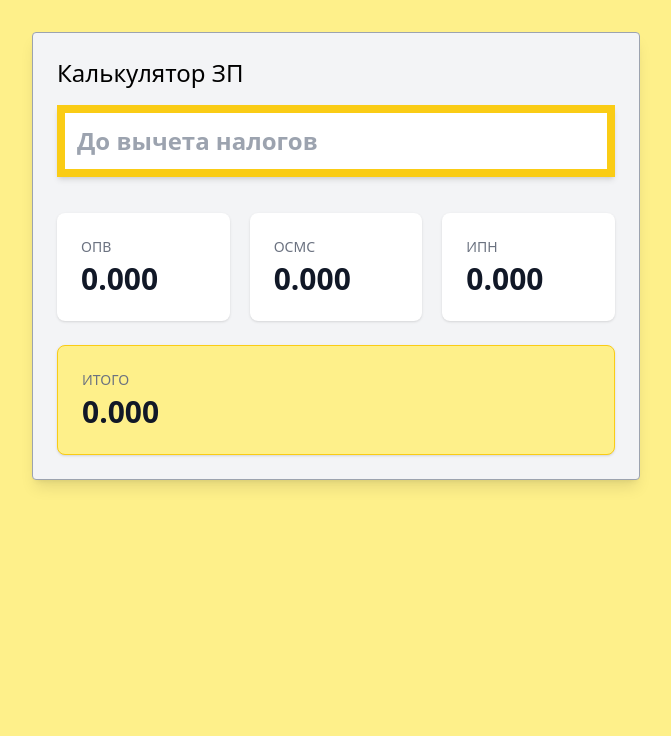
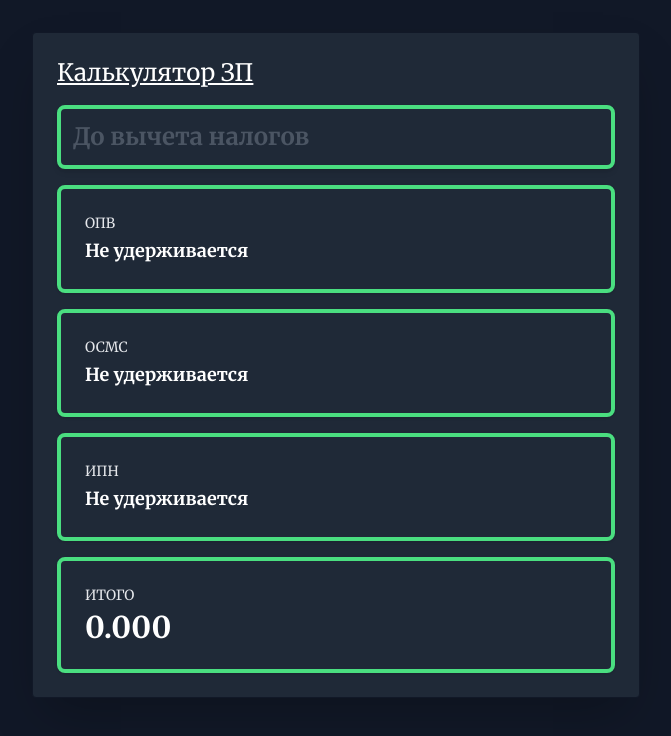
Before and after one commit to vandekott/salary-calc, a plain HTML site: page index.html in a window 1280 px wide. Shown: the whole page, without its empty margins (304-975 px from the left). Drawn offline with nearby package versions, Linux system fonts and the light colour scheme.

Commit message:
Update index.html

```diff
--- a/index.html
+++ b/index.html
@@ -6,40 +6,45 @@
     <meta name="viewport" content="width=device-width, initial-scale=1.0">
     <title>Калькулятор заработной платы РК</title>
     <script src="https://cdn.tailwindcss.com"></script>
+    <link rel="preconnect" href="https://fonts.googleapis.com">
+    <link rel="preconnect" href="https://fonts.gstatic.com" crossorigin>
+    <link href="https://fonts.googleapis.com/css2?family=Merriweather:wght@400;700;900&display=swap" rel="stylesheet">
+    <style>
+        body {
+            font-family: 'Merriweather', serif;
+        }
+    </style>
 </head>
 <body>
-    <div class="bg-yellow-200 min-h-screen w-full p-8">
-        <div x-data="calcSalary" class="w-full lg:w-1/2 flex flex-col p-6 space-y-4 rounded bg-gray-100 border border-gray-400 shadow-lg mx-auto">
-            <h1 class="text-2xl">Калькулятор ЗП</h1>
-            <input x-on:input="calculate()" x-model="salary" placeholder="До вычета налогов" class="block w-full border-8 border-black p-3 text-lg font-bold shadow-md focus:ring-1 focus:ring-yellow-400 border-yellow-400 sm:text-2xl" type="number">
-            <div>
-                <dl class="mt-5 grid grid-cols-1 gap-5 sm:grid-cols-3">
-                    <div class="px-4 py-5 bg-white shadow rounded-lg overflow-hidden sm:p-6">
-                      <dt class="text-sm font-medium text-gray-500 truncate">ОПВ</dt>
-                      <dd class="mt-1 text-3xl font-semibold text-gray-900" x-text="output.pension.toFixed(3)"></dd>
-                    </div>
+    <div class="bg-gray-900 min-h-screen w-full p-8">
+        <div x-data="calcSalary" class="w-full lg:w-1/2 flex flex-col p-6 space-y-4 rounded bg-gray-800 border border-gray-900 shadow-2xl mx-auto">
+            <h1 class="text-2xl text-white underline">Калькулятор ЗП</h1>
+            <input x-on:input="salary > 0 ? calculate() : reset()" x-model="salary" min="0" placeholder="До вычета налогов" class="block text-white rounded-lg bg-gray-800 placeholder-gray-600 w-full border-4 border-green p-3 text-lg font-bold shadow-md ring-none focus:ring-none focus:ring-green-400 border-green-400 sm:text-2xl" type="number">
 
-                    <div class="px-4 py-5 bg-white shadow rounded-lg overflow-hidden sm:p-6">
-                      <dt class="text-sm font-medium text-gray-500 truncate">ОСМС</dt>
-                      <dd class="mt-1 text-3xl font-semibold text-gray-900" x-text="output.medicine.toFixed(3)"></dd>
-                    </div>
+            <div class="px-2 py-3 border-4 bg-gray-800 border-green-400 shadow rounded-lg overflow-hidden sm:p-6">
+              <dt class="text-sm font-medium text-gray-200 truncate">ОПВ</dt>
+              <dd class="mt-1 text-lg font-semibold text-white" x-text="(output.pension > 0) ? output.pension.toFixed(3) : 'Не удерживается'"></dd>
+            </div>
 
-                    <div class="px-4 py-5 bg-white shadow rounded-lg overflow-hidden sm:p-6">
-                      <dt class="text-sm font-medium text-gray-500 truncate">ИПН</dt>
-                      <dd class="mt-1 text-3xl font-semibold text-gray-900" x-text="output.personal.toFixed(3)"></dd>
-                    </div>
+            <div class="px-2 py-3 border-4 bg-gray-800 border-green-400 shadow rounded-lg overflow-hidden sm:p-6">
+              <dt class="text-sm font-medium text-gray-200 truncate">ОСМС</dt>
+              <dd class="mt-1 text-lg font-semibold text-white" x-text="(output.medicine > 0) ? output.medicine.toFixed(3) : 'Не удерживается'"></dd>
+            </div>
 
-                </dl>
-                <div class="mt-6 px-4 py-5 bg-yellow-200 border border-yellow-400 shadow rounded-lg overflow-hidden sm:p-6">
-                    <dt class="text-sm font-medium text-gray-500 truncate">ИТОГО</dt>
-                    <dd class="mt-1 text-3xl font-semibold text-gray-900" x-text="output.remains.toFixed(3)"></dd>
-                </div>
+            <div class="px-2 py-3 border-4 bg-gray-800 border-green-400 shadow rounded-lg overflow-hidden sm:p-6">
+              <dt class="text-sm font-medium text-gray-200 truncate">ИПН</dt>
+              <dd class="mt-1 text-lg font-semibold text-white" x-text="(output.personal > 0) ? output.personal.toFixed(3) : 'Не удерживается'"></dd>
+            </div>
+            <div class="mt-6 px-2 py-3 border-4 bg-gray-800 border-green-400 shadow rounded-lg overflow-hidden sm:p-6">
+                <dt class="text-sm font-medium text-gray-200 truncate">ИТОГО</dt>
+                <dd class="mt-1 text-3xl font-semibold text-white" x-text="output.remains.toFixed(3)"></dd>
             </div>
         </div>
     </div>
     <script src="//unpkg.com/alpinejs" defer></script>
     <script>
         const calcSalary = {
+            inited: false,
             salary: null,              // ЗП
             pension: 10,            // ОПВ
             medicine: 2,            // ОСМС
@@ -66,12 +71,16 @@
                     remains -= afterMedicine['substructed'];
 
                 // ИПН
-                let afterPersonal = this.percent(
+                if (parseInt(this.salary) <= 60000) {
+                    this.output.personal = 0;
+                } else {
+                    let afterPersonal = this.percent(
                         remains - (this.mrp * this.mrp_count),
                         this.personal
                     );
                     this.output.personal = afterPersonal['substructed'];
                     remains -= afterPersonal['substructed'];
+                }
 
                 this.output.remains = remains;
             },
@@ -81,6 +90,12 @@
                     "substructed": from * (0.01 * percent),
                     "result": from - (from * (0.01 * percent))
                 }
+            },
+            reset() {
+                this.output.pension = 0;
+                this.output.medicine = 0;
+                this.output.personal = 0;
+                this.output.remains = 0;
             }
         }
     </script>
```
